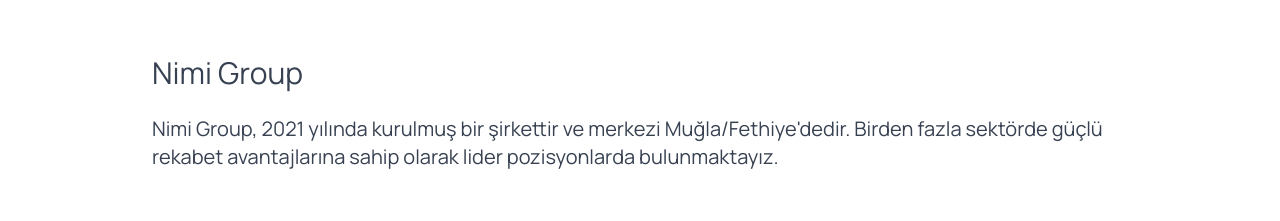
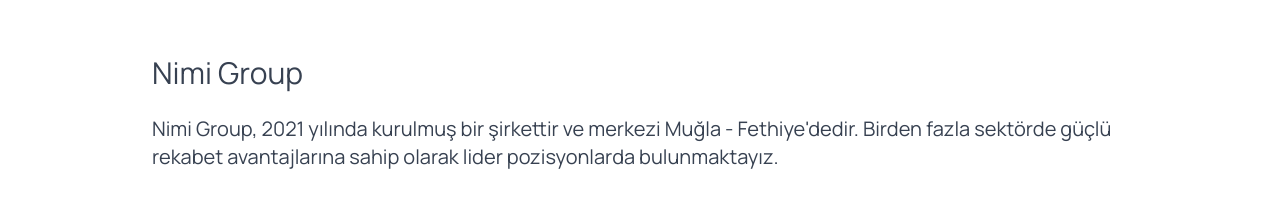
Before and after one commit to rhnmtn/nx, a Next.js app: page /hakkimizda in a window 1280 px wide. Shown: the part 882-1103 px from the top of the page. Built offline with nearby package versions, Linux system fonts and the light colour scheme.

Commit message:
&#39; düzeltmesi

```diff
--- a/components/sections/about.tsx
+++ b/components/sections/about.tsx
@@ -19,11 +19,11 @@
             />
           </div>
           <h1 className="text-3xl"> {nimi.site_name} </h1>
-          <h2 className="text-xl">
+          <p className="text-xl">
             Nimi Group, 2021 yılında kurulmuş bir şirkettir ve merkezi
-            Muğla/Fethiye'dedir. Birden fazla sektörde güçlü rekabet
+            Muğla - Fethiye&#39;dedir. Birden fazla sektörde güçlü rekabet
             avantajlarına sahip olarak lider pozisyonlarda bulunmaktayız.
-          </h2>
+          </p>
           <p className="font-light opacity-90 md:w-4/5 mt-2 md:mt-12">
             Geniş coğrafyada faaliyet gösteriyoruz ve yerel ile ulusal gruplarla
             kurduğumuz stratejik iş birlikleri sayesinde faaliyetlerimizi
```
